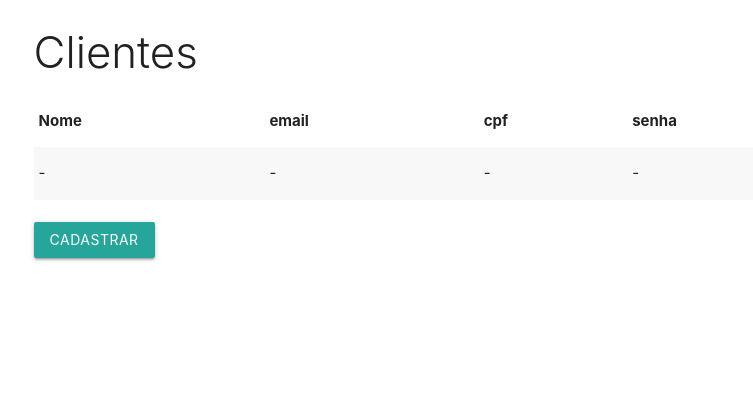
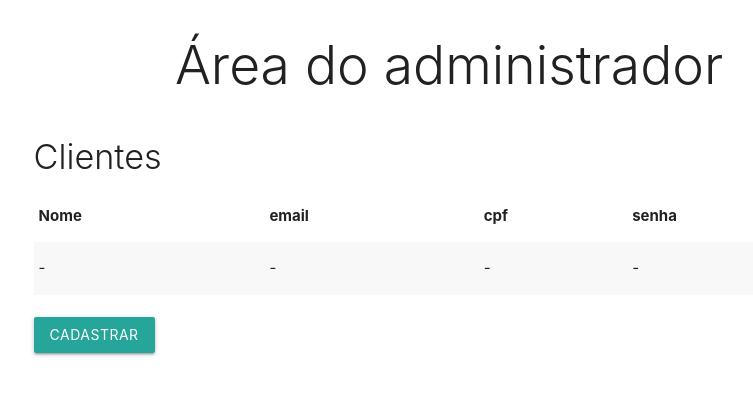
Before and after one commit to JulioFonseca/aprendiz-opovo-backend, a PHP site: page / in a window 1280 px wide. Shown: the top 395 px of the page, without its empty margins (191-944 px from the left). Run offline with PHP 8.4, Linux system fonts and the light colour scheme; data that the repository does not hold is empty; some libraries are stand-ins or nearby versions.

Commit message:
correçao na formataçao

```diff
--- a/index.php
+++ b/index.php
@@ -7,6 +7,8 @@
 	<link rel="stylesheet" href="https://cdnjs.cloudflare.com/ajax/libs/materialize/1.0.0/css/materialize.min.css">
 	<script src="https://cdnjs.cloudflare.com/ajax/libs/materialize/1.0.0/js/materialize.min.js"></script>
 	<link href="https://fonts.googleapis.com/icon?family=Material+Icons" rel="stylesheet">
+	<script src="https://ajax.googleapis.com/ajax/libs/jquery/2.1.1/jquery.min.js"></script>
+	<script src="https://cdnjs.cloudflare.com/ajax/libs/jquery.mask/1.14.11/jquery.mask.min.js"></script>
 	<?php
 		//abrindo sessao para se comunicar entre os codigos
 		session_start();
@@ -31,9 +33,10 @@
 	?>
 </head>
 <body>
+	<h2 align="center" class="light">Área do administrador</h2>
 	<div class="row">
 		<div class="col s12 m8 push-m2">
-			<h3 class="light">Clientes</h3>
+			<h4 class="light">Clientes</h4>
 	<!--Tabela para READ Clientes-->
 	<table class='striped'>
 		<thead>
```
